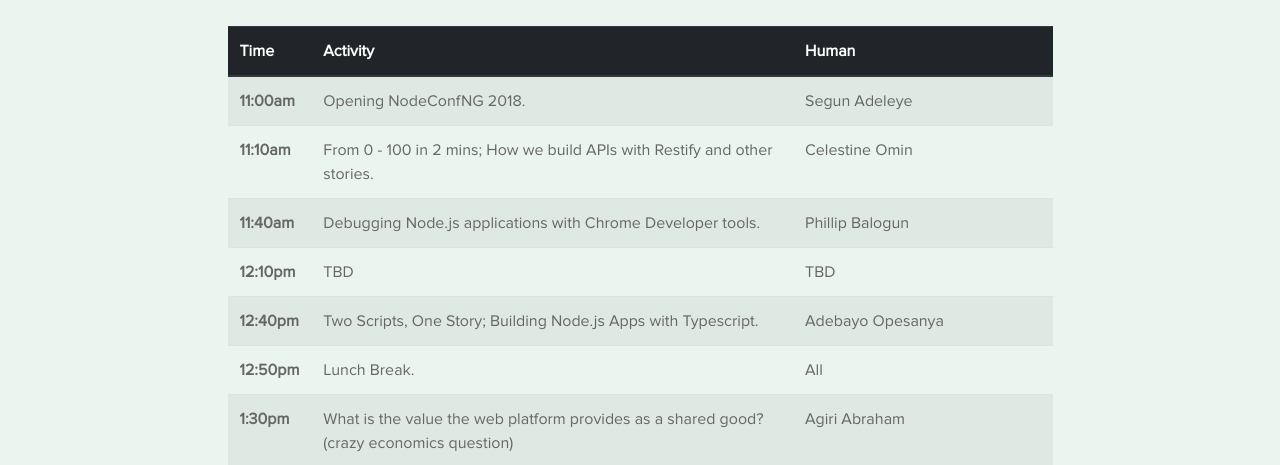
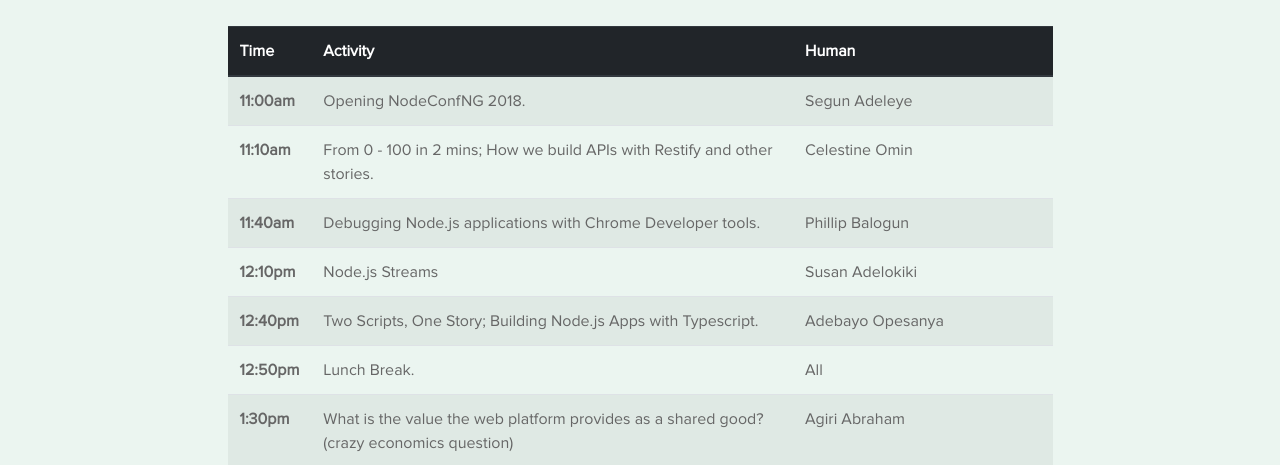
Before and after one commit to nodejsafrica/node-nga-website, a plain HTML site: page schedule.html in a window 1280 px wide. Shown: the part 330-795 px from the top of the page. Drawn offline with Linux system fonts and the light colour scheme; a web font is replaced by a local one.

Commit message:
add Susan to schedule

```diff
--- a/schedule.html
+++ b/schedule.html
@@ -85,8 +85,8 @@
               </tr>
               <tr>
                 <th scope="row">12:10pm</th>
-                <td>TBD</td>
-                <td>TBD</td>
+                <td>Node.js Streams</td>
+                <td>Susan Adelokiki</td>
               </tr>
               <tr>
                 <th scope="row">12:40pm</th>
```
